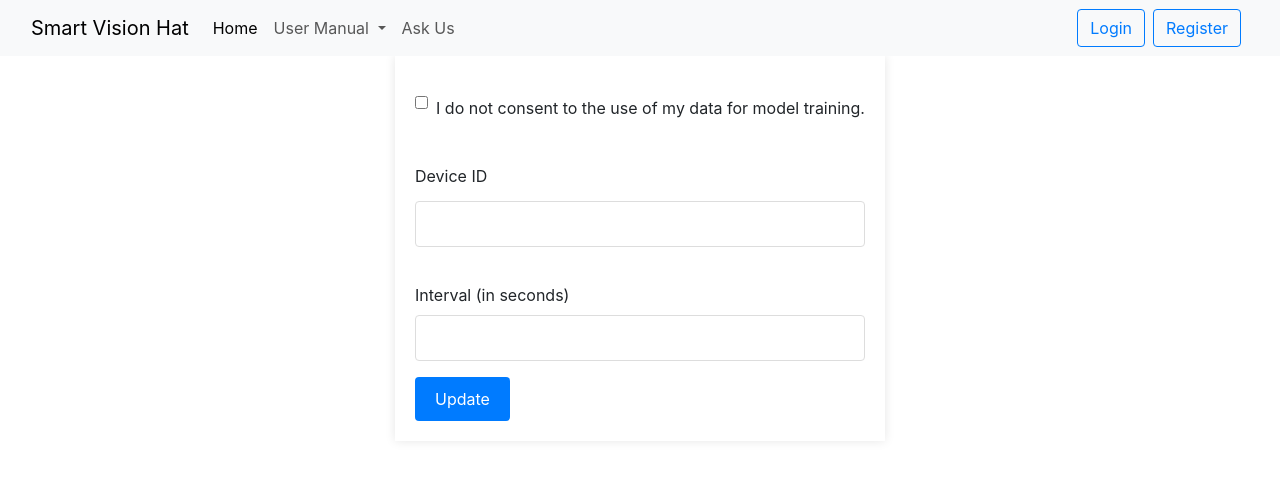
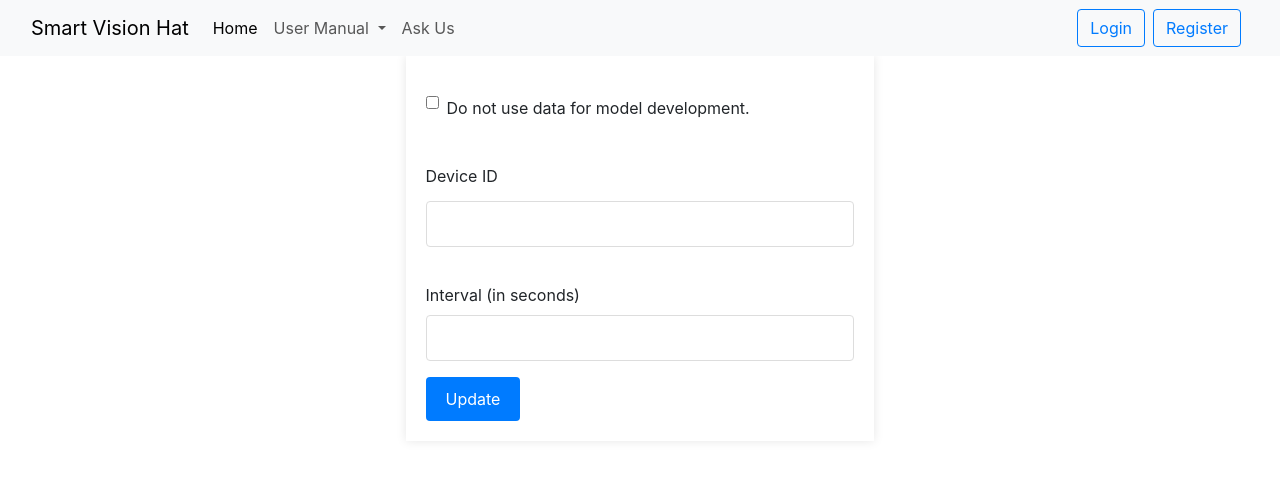
Before and after one commit to Dhrubub/Smart-Vision-Hat, a Flask app: template app/templates/settings.html in a window 1280 px wide. Shown: the top 481 px of the page. Run offline with Flask 3, Linux system fonts and the light colour scheme; the template is opened without the code that fills it, so the values that code supplies are empty; some libraries are stand-ins or nearby versions.

Commit message:
text change

```diff
--- a/app/templates/settings.html
+++ b/app/templates/settings.html
@@ -51,9 +51,7 @@
 	<div class="form-group consent-checkbox">
 		<input type="checkbox" id="consent" name="consent" value="1" {{
 		"checked" if device_data['privacy'] == True }}>
-		<label for="consent"
-			>I do not consent to the use of my data for model training.</label
-		>
+		<label for="consent">Do not use data for model development.</label>
 	</div>
 
 	<!-- Device ID -->
```
